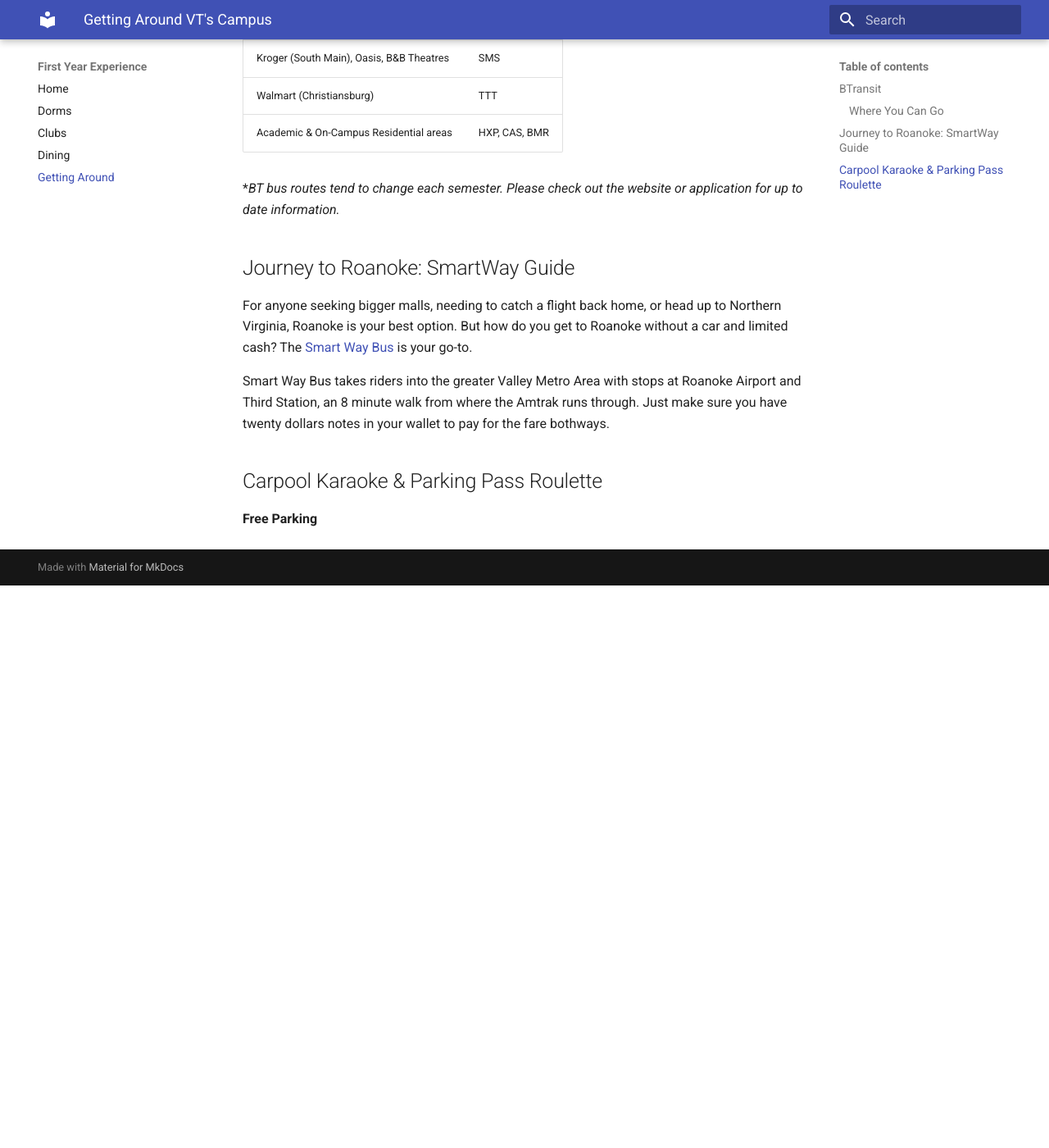
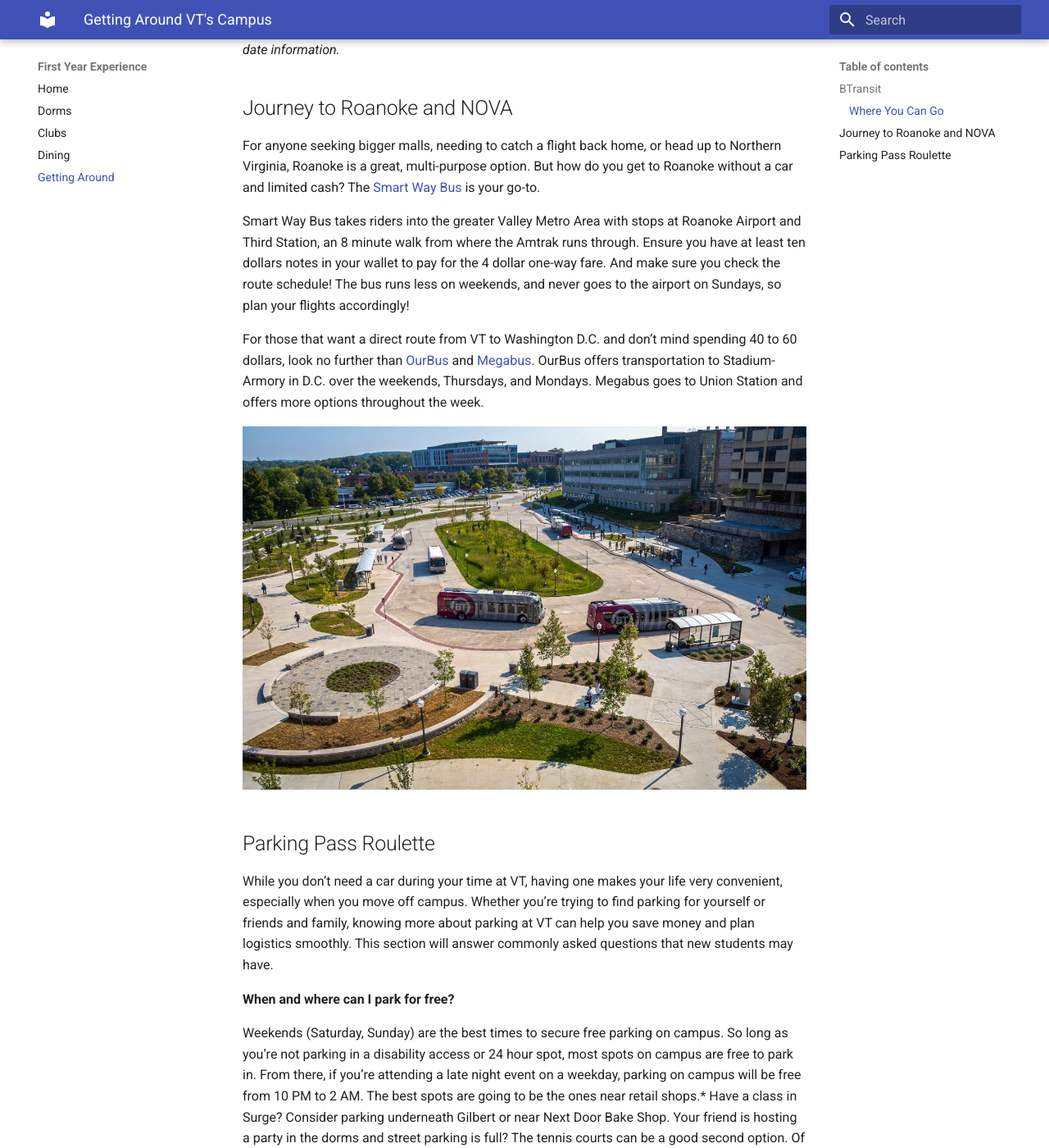
Before and after one commit to jasante22/jasante22.github.io, an MkDocs documentation site: the page built from docs/getting-around.md, in a window 1280 px wide and 1400 px high, scrolled down 1067 px. Shown: the whole window at 82% size. Built offline with MkDocs 1.6.1 and Material for MkDocs 9.7.7, drawn with Linux system fonts in a browser that asks for light colours; before the commit the page ends 1781 px from its top, so only the background shows below that; some of the changed text lies outside the part shown.

Commit message:
Finishing Getting-Around section
Added more text and an image.

```diff
--- a/docs/getting-around.md
+++ b/docs/getting-around.md
@@ -6,21 +6,6 @@ description: User guide for transportation around VT
 # Getting Around
 
 *Learn how you can roll around campus.*
-
-What this page will detail:
-- Blacksburg Transport
-  - Brief Description of BT App
-  - How to Use Bus (Mentioning tugging the yellow belt on bus lol)
-  - Popular/Key Routes [South Main, Christiansburg, Food Lion & Kroger]
-- SmartWays (Roanoke, Airport)
-- Carpooling for long distances [research]
-- OurBus and Megabus [research]
-- Amtrak in Roanoke
-- drillfield wind tunnel (walking)
-- parking passes (+ good places to find free parking)
-- walking around campus itself
-  - optimized routes for classes (turner wind tunnel)
-  - cutting through buildings to avoid weather and just for a better route (i.e. torg --> library, derring --> drillfield, etc.)
 
 ## BTransit
 
@@ -49,15 +34,32 @@ Academic & On-Campus Residential areas | HXP, CAS, BMR
 
 **BT bus routes tend to change each semester. Please check out the website or application for up to date information.*
 
-## Journey to Roanoke: SmartWay Guide
+## Journey to Roanoke and NOVA
 
-For anyone seeking bigger malls, needing to catch a flight back home, or head up to Northern Virginia, Roanoke is your best option. But how do you get to Roanoke without a car and limited cash? The [Smart Way Bus](https://www.valleymetro.com/services/smart-way-services) is your go-to.
+For anyone seeking bigger malls, needing to catch a flight back home, or head up to Northern Virginia, Roanoke is a great, multi-purpose option. But how do you get to Roanoke without a car and limited cash? The [Smart Way Bus](https://www.valleymetro.com/services/smart-way-services) is your go-to.
 
-Smart Way Bus takes riders into the greater Valley Metro Area with stops at Roanoke Airport and Third Station, an 8 minute walk from where the Amtrak runs through. Just make sure you have twenty dollars notes in your wallet to pay for the fare bothways.
+Smart Way Bus takes riders into the greater Valley Metro Area with stops at Roanoke Airport and Third Station, an 8 minute walk from where the Amtrak runs through. Ensure you have at least ten dollars notes in your wallet to pay for the 4 dollar one-way fare. And make sure you check the route schedule! The bus runs less on weekends, and never goes to the airport on Sundays, so plan your flights accordingly!
 
+For those that want a direct route from VT to Washington D.C. and don’t mind spending 40 to 60 dollars, look no further than [OurBus](https://www.ourbus.com/?srsltid=AfmBOoqSy-ws-0dfXxGIeRe6tToq0vxyODjGA-t798SmjiUqyM5SQ6hz) and [Megabus](https://us.megabus.com/). OurBus offers transportation to Stadium-Armory in D.C. over the weekends, Thursdays, and Mondays. Megabus goes to Union Station and offers more options throughout the week.
 
+![VT Transit Center where buses come in and out](vt_transit_center.jpg)
 
+## Parking Pass Roulette
 
-## Carpool Karaoke & Parking Pass Roulette
+While you don’t need a car during your time at VT, having one makes your life very convenient, especially when you move off campus. Whether you’re trying to find parking for yourself or friends and family, knowing more about parking at VT can help you save money and plan logistics smoothly. This section will answer commonly asked questions that new students may have.
 
-**Free Parking**
+**When and where can I park for free?**
+
+Weekends (Saturday, Sunday) are the best times to secure free parking on campus. So long as you’re not parking in a disability access or 24 hour spot, most spots on campus are free to park in. From there, if you’re attending a late night event on a weekday, parking on campus will be free from 10 PM to 2 AM. The best spots are going to be the ones near retail shops.* Have a class in Surge? Consider parking underneath Gilbert or near Next Door Bake Shop. Your friend is hosting a party in the dorms and street parking is full? The tennis courts can be a good second option. Of course, be mindful of the time your car has spent in the lot and support the local businesses you’ve parked close to!
+
+**Where can I park on game days?**
+
+Perry Street and North End Center Parking Garages, Ag Quad Lot, and Squires Lot have parking available for 30 dollars on a first-come, first-serve basis. If you don't mind parking off campus, Kent Square Parking Garage offers proximity to Washington street and cheap rates, with the 1 hour rate fee being 2 dollars, 3 hours being 6 dollars, and the max rate being 25 dollars.
+
+**How much is a parking permit and where can I get one?**
+
+It depends on the permit's classification, but you can expect an annual parking permit to be around 400 to 500 dollars, unless you buy it on sale mid-August. Commuters and graduate student have a less expensive price compared to residential students. Permits can be bought online on Parking Services's website or in person at their office. Make sure to bring your Hokie Passport and vehicle registration if you go in-person!
+
+For further information, check out Parking Services's [parking page](https://parking.vt.edu/parking.html) and their [permit page](https://parking.vt.edu/permits.html).
+
+**We are not responsible if you get towed following this advice. Follow with caution.*
```
Also changed, not shown: docs/vt_transit_center.jpg (added).
